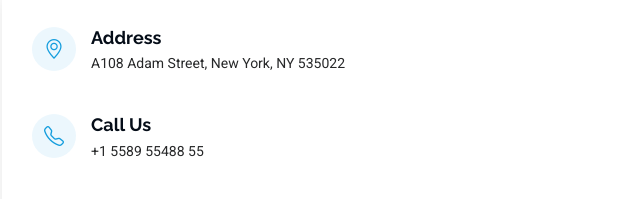
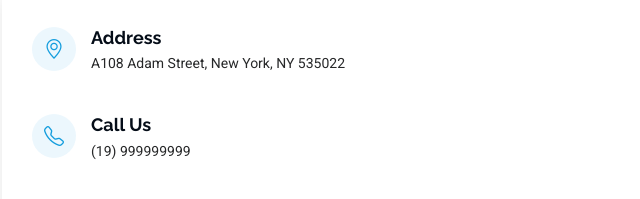
Before and after one commit to loanzera/portfolio, a plain HTML site: page index.html in a window 1280 px wide. Shown: the part 4774-4973 px from the top of the page, 310-950 px from the left. Drawn offline with Linux system fonts and the light colour scheme.

Commit message:
Correção do número de telefone

```diff
--- a/index.html
+++ b/index.html
@@ -510,7 +510,7 @@
                 <i class="bi bi-telephone flex-shrink-0"></i>
                 <div>
                   <h3>Call Us</h3>
-                  <p>+1 5589 55488 55</p>
+                  <p>(19) 999999999</p>
                 </div>
               </div><!-- End Info Item -->
 
```
